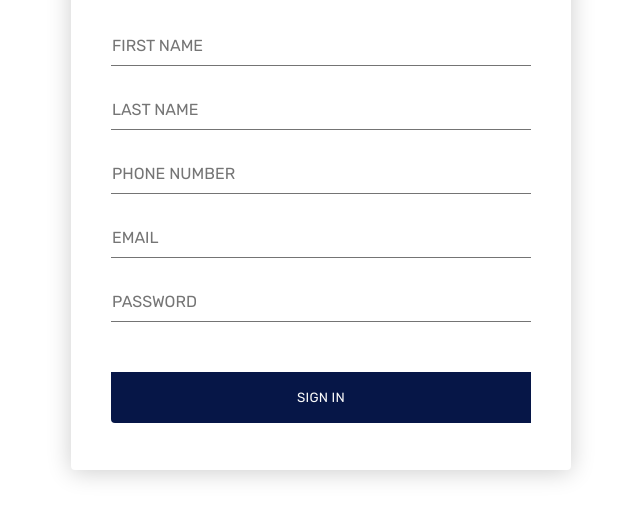
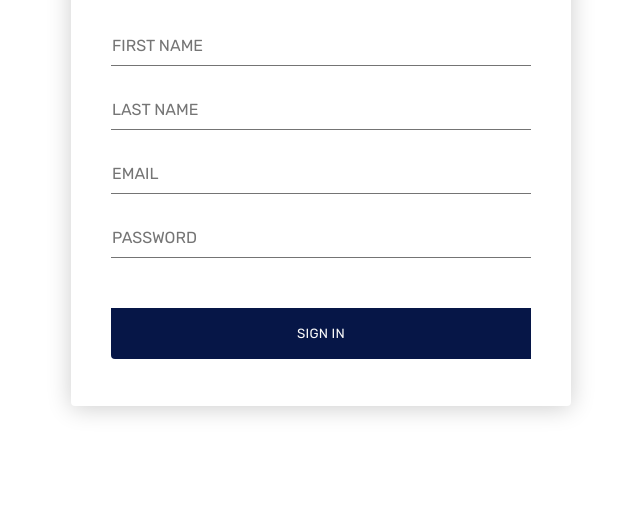
Before and after one commit to karan0017/kerala-tourism-, a plain HTML site: page sign.html in a window 1280 px wide. Shown: the part 158-676 px from the top of the page, without its empty margins (319-959 px from the left). Drawn offline with Linux system fonts and the light colour scheme.

Commit message:
Update sign.html

```diff
--- a/sign.html
+++ b/sign.html
@@ -20,9 +20,6 @@
         <input type="last name" placeholder="last name" autocomplete="nope">
       </div>
       <div class="input-field">
-        <input type="Phone number" placeholder="Phone number" autocomplete="nope">
-      </div>
-      <div class="input-field">
         <input type="Email" placeholder="Email" autocomplete="nope">
       </div>
       <div class="input-field">
```
